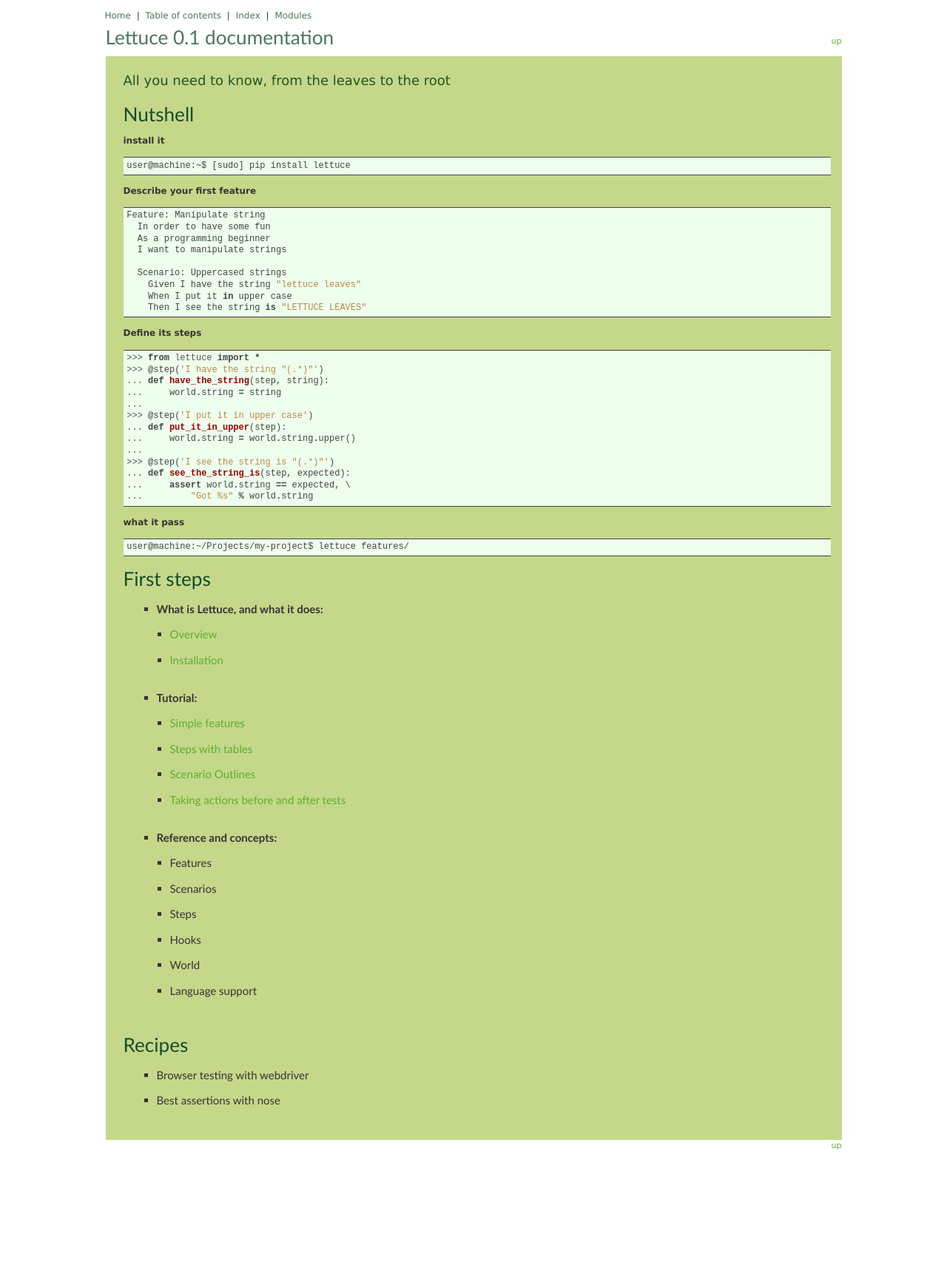
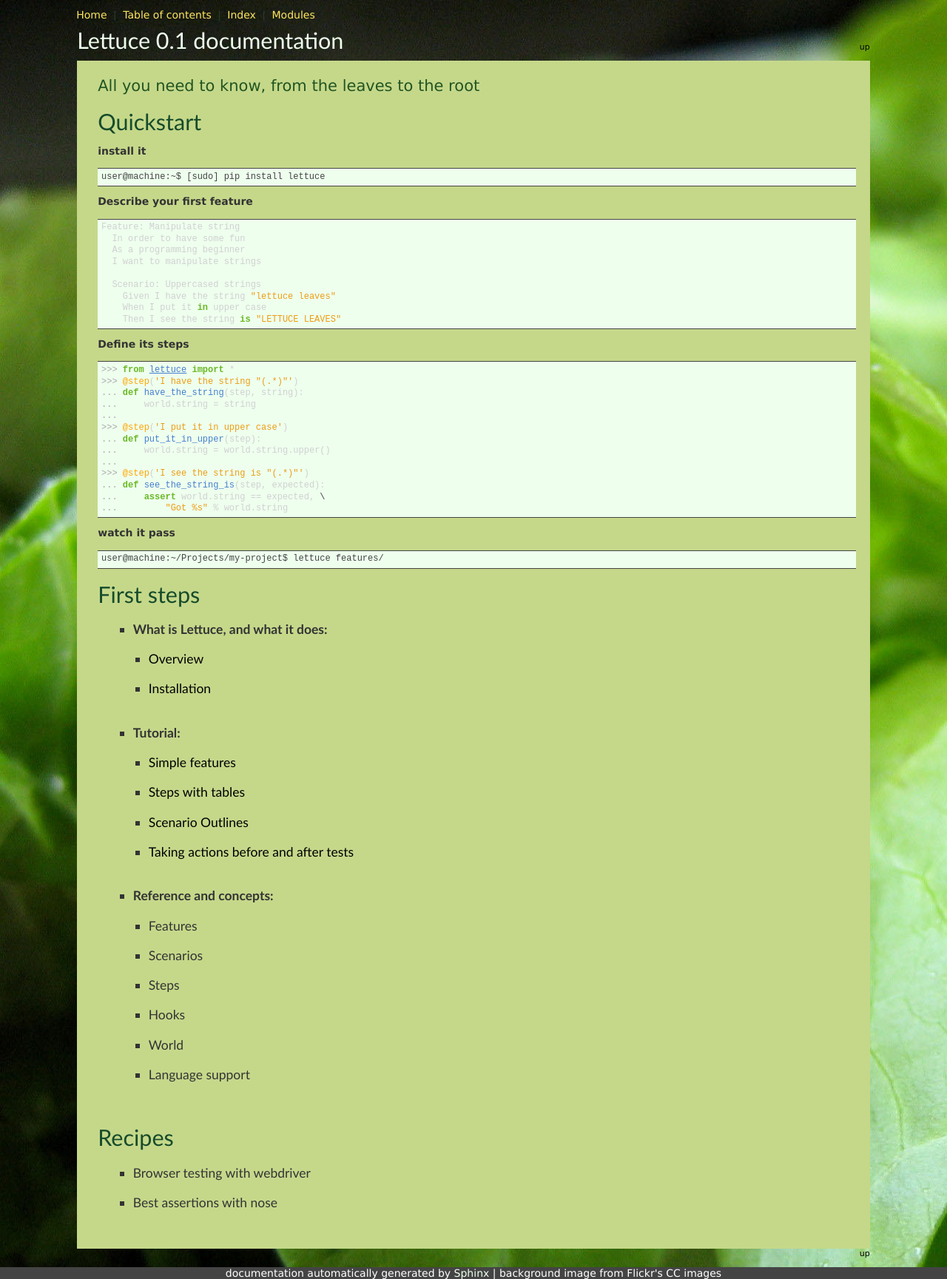
Before and after one commit to gabrielfalcao/lettuce, a Sphinx documentation site: the page built from docs/index.rst, in a window 1280 px wide. Shown: the whole page at 74% size. Built offline with Sphinx 7.4.7, drawn with Linux system fonts in a browser that asks for light colours; pages that are not in the unit, such as notebooks, are missing from menus; before the commit the page ends 1563 px from its top, so only the background shows below that.

Commit message:
a lot of documenting improvements

```diff
--- a/docs/_static/djangodocs.css
+++ b/docs/_static/djangodocs.css
@@ -1,6 +1,6 @@
 /*** setup ***/
-html {background:#fff}
-body { font:12px/1.5 Verdana,sans-serif; background:#FFF; color:#5CAD35}
+html, body {background: url(./background.jpg)}
+body { font:14px Verdana,sans-serif; color:black}
 #custom-doc { width:76.54em;*width:74.69em;min-width:995px; max-width:100em; margin:auto; text-align:left; padding-top:16px; margin-top:0}
 #hd { padding: 4px 0 12px 0}
 #bd { background:#C5D88A}
@@ -9,8 +9,8 @@
 /*** links ***/
 a {text-decoration: none}
 a img {border: none}
-a:link, a:visited { color:#5CAD35}
-#bd a:link, #bd a:visited { color:#5CAD35; text-decoration:underline}
+a:link, a:visited { color:black}
+#bd a:link, #bd a:visited { color:black; text-decoration:underline}
 #bd #sidebar a:link, #bd #sidebar a:visited { color:#333; text-decoration:none}
 a:hover { color:#000}
 #bd a:hover { background-color:#E0FFB8; color:#234f32; text-decoration:none}
@@ -29,13 +29,11 @@
 div.nav { margin: 0; font-size: 11px; text-align: right; color: #487858}
 #hd div.nav { margin-top: -27px}
 #ft div.nav { margin-bottom: -18px}
-#hd h1 a { color: #487858}
+#hd h1 a { color: #EFFFEF}
 #global-nav { position:absolute; top:5px; margin-left: -5px; padding:7px 0; color:#263E2B}
-#global-nav a:link, #global-nav a:visited {color:#487858}
 #global-nav a {padding:0 4px}
 #global-nav a.about {padding-left:0}
-#global-nav:hover {color:#fff}
-#global-nav:hover a:link, #global-nav:hover a:visited  { color:#333}
+#global-nav a { color:#ffe761}
 
 /*** content ***/
 #yui-main div.yui-b { position: relative}
@@ -49,7 +47,7 @@
 h3 { font-size:150%; font-weight:bold; margin-bottom:.2em; color:#487858}
 h4 { font-size:125%; font-weight:bold; margin-top:1.5em; margin-bottom:3px}
 div.figure { text-align: center}
-div.figure p.caption { font-size:1em; margin-top:0; margin-bottom:1.5em; color: #555}
+div.figure p.caption { font-size:1em; margin-top:0; margin-bottom:1.5em; color: black}
 hr { color:#ccc; background-color:#ccc; height:1px; border:0}
 p, ul, dl { margin-top:.6em; margin-bottom:1em; padding-bottom: 0.1em; color: #333}
 #yui-main div.yui-b img { max-width: 50em; margin-left: auto; margin-right: auto; display: block}
@@ -122,9 +120,18 @@
 table.indextable tr.cap { margin-top: 10px; background-color: #f2f2f2}
 
 /*** page-specific overrides ***/
+
 div#contents ul { margin-bottom: 0}
 div#contents ul li { margin-bottom: 0}
 div#contents ul ul li { margin-top: 0.3em}
 
 /*** IE hacks ***/
 * pre { width: 100%}
+.footer {
+    background-color: #444;
+    color: white;
+}
+
+.footer a {
+    color: #EFFFEF;
+}
--- a/docs/_static/homepage.css
+++ b/docs/_static/homepage.css
@@ -2,8 +2,9 @@
 
 #index div.section dt { font-weight: normal; }
 
-#index #s-nutshell { float: right; width: 35em; background: #F3FFC7; padding: 1em; margin: 2em 0 2em 2em; }
-#index #s-nutshell a {color: #386848}
-#index #s-nutshell h1 {color: #333}
-#index #s-nutshell h2 { margin: 0; }
-#index #s-nutshell pre { font-size:small; background:#333; border:1px solid #80C894; border-width:1px 0; margin: 1em 0; padding: .3em .4em; overflow: hidden; line-height: 1.3em; color: #CCC}
+#index #s-quickstart { float: right; width: 35em; background: #E5F8AA; padding: 1em; margin: 2em 0 2em 2em; }
+#index #s-quickstart a {color: #386848}
+#index #s-quickstart h1 {color: #333}
+#index #s-quickstart h2 { margin: 0; }
+#index #s-quickstart strong { font-size: 20px;}
+#index #s-quickstart pre { font-size:small; background:#222; border-width:1px 0; margin: 1em 0; padding: .3em .4em; overflow: hidden; line-height: 1.3em; color: #CCC}
--- a/docs/_static/pygments.css
+++ b/docs/_static/pygments.css
@@ -1,59 +1,69 @@
-.hll { background-color: #ffffcc }
-.c { color: #999988; font-style: italic } /* Comment */
+.hll { background-color: #404040 }
+.c { color: #999999; font-style: italic } /* Comment */
 .err { color: #a61717; background-color: #e3d2d2 } /* Error */
-.k { font-weight: bold } /* Keyword */
-.o { font-weight: bold } /* Operator */
-.cm { color: #999988; font-style: italic } /* Comment.Multiline */
-.cp { color: #999999; font-weight: bold } /* Comment.Preproc */
-.c1 { color: #999988; font-style: italic } /* Comment.Single */
-.cs { color: #999999; font-weight: bold; font-style: italic } /* Comment.Special */
-.gd { color: #000000; background-color: #ffdddd } /* Generic.Deleted */
-.ge { font-style: italic } /* Generic.Emph */
-.gr { color: #aa0000 } /* Generic.Error */
-.gh { color: #999999 } /* Generic.Heading */
-.gi { color: #000000; background-color: #ddffdd } /* Generic.Inserted */
-.go { color: #888888 } /* Generic.Output */
-.gp { color: #555555 } /* Generic.Prompt */
-.gs { font-weight: bold } /* Generic.Strong */
-.gu { color: #aaaaaa } /* Generic.Subheading */
-.gt { color: #aa0000 } /* Generic.Traceback */
-.kc { font-weight: bold } /* Keyword.Constant */
-.kd { font-weight: bold } /* Keyword.Declaration */
-.kn { font-weight: bold } /* Keyword.Namespace */
-.kp { font-weight: bold } /* Keyword.Pseudo */
-.kr { font-weight: bold } /* Keyword.Reserved */
-.kt { color: #445588; font-weight: bold } /* Keyword.Type */
-.m { color: #009999 } /* Literal.Number */
-.s { color: #bb8844 } /* Literal.String */
-.na { color: #008080 } /* Name.Attribute */
-.nb { color: #999999 } /* Name.Builtin */
-.nc { color: #445588; font-weight: bold } /* Name.Class */
-.no { color: #008080 } /* Name.Constant */
-.ni { color: #800080 } /* Name.Entity */
-.ne { color: #990000; font-weight: bold } /* Name.Exception */
-.nf { color: #990000; font-weight: bold } /* Name.Function */
-.nn { color: #555555 } /* Name.Namespace */
-.nt { color: #000080 } /* Name.Tag */
-.nv { color: #008080 } /* Name.Variable */
-.ow { font-weight: bold } /* Operator.Word */
-.w { color: #bbbbbb } /* Text.Whitespace */
-.mf { color: #009999 } /* Literal.Number.Float */
-.mh { color: #009999 } /* Literal.Number.Hex */
-.mi { color: #009999 } /* Literal.Number.Integer */
-.mo { color: #009999 } /* Literal.Number.Oct */
-.sb { color: #bb8844 } /* Literal.String.Backtick */
-.sc { color: #bb8844 } /* Literal.String.Char */
-.sd { color: #bb8844 } /* Literal.String.Doc */
-.s2 { color: #bb8844 } /* Literal.String.Double */
-.se { color: #bb8844 } /* Literal.String.Escape */
-.sh { color: #bb8844 } /* Literal.String.Heredoc */
-.si { color: #bb8844 } /* Literal.String.Interpol */
-.sx { color: #bb8844 } /* Literal.String.Other */
-.sr { color: #808000 } /* Literal.String.Regex */
-.s1 { color: #bb8844 } /* Literal.String.Single */
-.ss { color: #bb8844 } /* Literal.String.Symbol */
-.bp { color: #999999 } /* Name.Builtin.Pseudo */
-.vc { color: #008080 } /* Name.Variable.Class */
-.vg { color: #008080 } /* Name.Variable.Global */
-.vi { color: #008080 } /* Name.Variable.Instance */
-.il { color: #009999 } /* Literal.Number.Integer.Long */
+.g { color: #d0d0d0 } /* Generic */
+.k { color: #6ab825; font-weight: bold } /* Keyword */
+.l { color: #d0d0d0 } /* Literal */
+.n { color: #d0d0d0 } /* Name */
+.o { color: #d0d0d0 } /* Operator */
+.x { color: #d0d0d0 } /* Other */
+.p { color: #d0d0d0 } /* Punctuation */
+.cm { color: #999999; font-style: italic } /* Comment.Multiline */
+.cp { color: #cd2828; font-weight: bold } /* Comment.Preproc */
+.c1 { color: #999999; font-style: italic } /* Comment.Single */
+.cs { color: #e50808; font-weight: bold; background-color: #520000 } /* Comment.Special */
+.gd { color: #d22323 } /* Generic.Deleted */
+.ge { color: #d0d0d0; font-style: italic } /* Generic.Emph */
+.gr { color: #d22323 } /* Generic.Error */
+.gh { color: #ffffff; font-weight: bold } /* Generic.Heading */
+.gi { color: #589819 } /* Generic.Inserted */
+.go { color: #cccccc } /* Generic.Output */
+.gp { color: #aaaaaa } /* Generic.Prompt */
+.gs { color: #d0d0d0; font-weight: bold } /* Generic.Strong */
+.gu { color: #ffffff; text-decoration: underline } /* Generic.Subheading */
+.gt { color: #d22323 } /* Generic.Traceback */
+.kc { color: #6ab825; font-weight: bold } /* Keyword.Constant */
+.kd { color: #6ab825; font-weight: bold } /* Keyword.Declaration */
+.kn { color: #6ab825; font-weight: bold } /* Keyword.Namespace */
+.kp { color: #6ab825 } /* Keyword.Pseudo */
+.kr { color: #6ab825; font-weight: bold } /* Keyword.Reserved */
+.kt { color: #6ab825; font-weight: bold } /* Keyword.Type */
+.ld { color: #d0d0d0 } /* Literal.Date */
+.m { color: #3677a9 } /* Literal.Number */
+.s { color: #ed9d13 } /* Literal.String */
+.na { color: #bbbbbb } /* Name.Attribute */
+.nb { color: #24909d } /* Name.Builtin */
+.nc { color: #447fcf; text-decoration: underline } /* Name.Class */
+.no { color: #40ffff } /* Name.Constant */
+.nd { color: #ffa500 } /* Name.Decorator */
+.ni { color: #d0d0d0 } /* Name.Entity */
+.ne { color: #bbbbbb } /* Name.Exception */
+.nf { color: #447fcf } /* Name.Function */
+.nl { color: #d0d0d0 } /* Name.Label */
+.nn { color: #447fcf; text-decoration: underline } /* Name.Namespace */
+.nx { color: #d0d0d0 } /* Name.Other */
+.py { color: #d0d0d0 } /* Name.Property */
+.nt { color: #6ab825; font-weight: bold } /* Name.Tag */
+.nv { color: #40ffff } /* Name.Variable */
+.ow { color: #6ab825; font-weight: bold } /* Operator.Word */
+.w { color: #666666 } /* Text.Whitespace */
+.mf { color: #3677a9 } /* Literal.Number.Float */
+.mh { color: #3677a9 } /* Literal.Number.Hex */
+.mi { color: #3677a9 } /* Literal.Number.Integer */
+.mo { color: #3677a9 } /* Literal.Number.Oct */
+.sb { color: #ed9d13 } /* Literal.String.Backtick */
+.sc { color: #ed9d13 } /* Literal.String.Char */
+.sd { color: #ed9d13 } /* Literal.String.Doc */
+.s2 { color: #ed9d13 } /* Literal.String.Double */
+.se { color: #ed9d13 } /* Literal.String.Escape */
+.sh { color: #ed9d13 } /* Literal.String.Heredoc */
+.si { color: #ed9d13 } /* Literal.String.Interpol */
+.sx { color: #ffa500 } /* Literal.String.Other */
+.sr { color: #ed9d13 } /* Literal.String.Regex */
+.s1 { color: #ed9d13 } /* Literal.String.Single */
+.ss { color: #ed9d13 } /* Literal.String.Symbol */
+.bp { color: #24909d } /* Name.Builtin.Pseudo */
+.vc { color: #40ffff } /* Name.Variable.Class */
+.vg { color: #40ffff } /* Name.Variable.Global */
+.vi { color: #40ffff } /* Name.Variable.Instance */
+.il { color: #3677a9 } /* Literal.Number.Integer.Long */
--- a/docs/_templates/layout.html
+++ b/docs/_templates/layout.html
@@ -84,4 +84,9 @@
 {% block relbar2 %}{% endblock %}
 {% block sidebar1 %}{% endblock %}
 {% block sidebar2 %}{% endblock %}
-{% block footer %}{% endblock %}
+{% block footer %}
+  <div class="footer">
+      documentation automatically generated by <a href="http://sphonx.pocoo.org">Sphinx</a> |
+      background image from Flickr's CC images
+  </div>
+{% endblock %}
--- a/docs/index.rst
+++ b/docs/index.rst
@@ -1,8 +1,8 @@
  .. _index:
 .. rubric:: All you need to know, from the leaves to the root
 
-Nutshell
-========
+Quickstart
+==========
 
 **install it**
 
@@ -42,7 +42,7 @@
     ...     assert world.string == expected, \
     ...         "Got %s" % world.string
 
-**what it pass**
+**watch it pass**
 
 ::
 
```
Also changed, not shown: docs/intro/overview.rst (+17 -2 lines), docs/_static/background.jpg (added).
